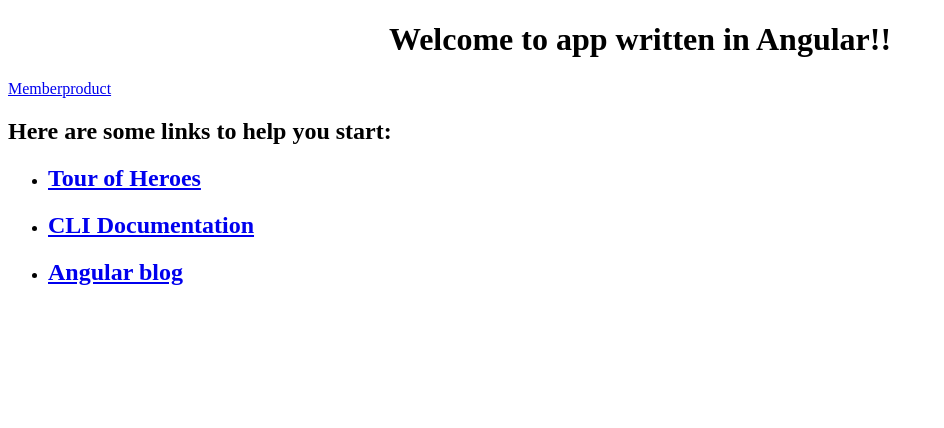
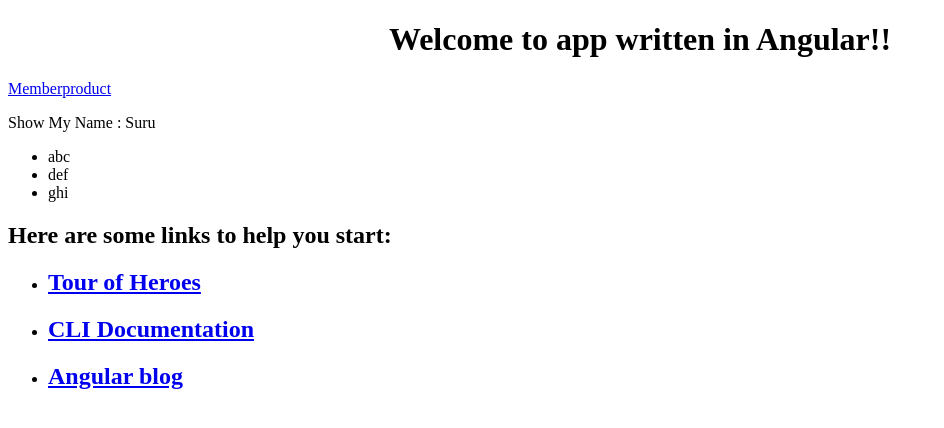
Before and after one commit to gitsuren/Angular2HelloWorld, an Angular app: page / in a window 1280 px wide. Shown: the top 428 px of the page, without its empty margins (0-944 px from the left). Built offline with nearby package versions, Linux system fonts and the light colour scheme.

Commit message:
using ngFor and ngIf

```diff
--- a/src/app/app.component.html
+++ b/src/app/app.component.html
@@ -15,6 +15,16 @@
 <!--<app-product></app-product>
 <app-member></app-member>-->
 
+<!-- using *ngFor, *ngIf-->
+
+<p *ngIf="isTrue">Show My Name : {{obj.name}}</p>
+
+<ul>
+  <li *ngFor = "let i of arr">{{i}}</li>
+</ul>
+
+
+
 <h2>Here are some links to help you start: </h2>
 <ul>
   <li>
--- a/src/app/app.component.ts
+++ b/src/app/app.component.ts
@@ -6,5 +6,13 @@
   styleUrls: ['./app.component.css']
 })
 export class AppComponent {
-  title = 'app written in Angular';
+  title: string = 'app written in Angular';
+  obj = {
+    id: 1,
+    name: "Suru"
+  };
+
+  arr = ["abc", "def" , "ghi"];
+
+  isTrue = true;
 }
```
